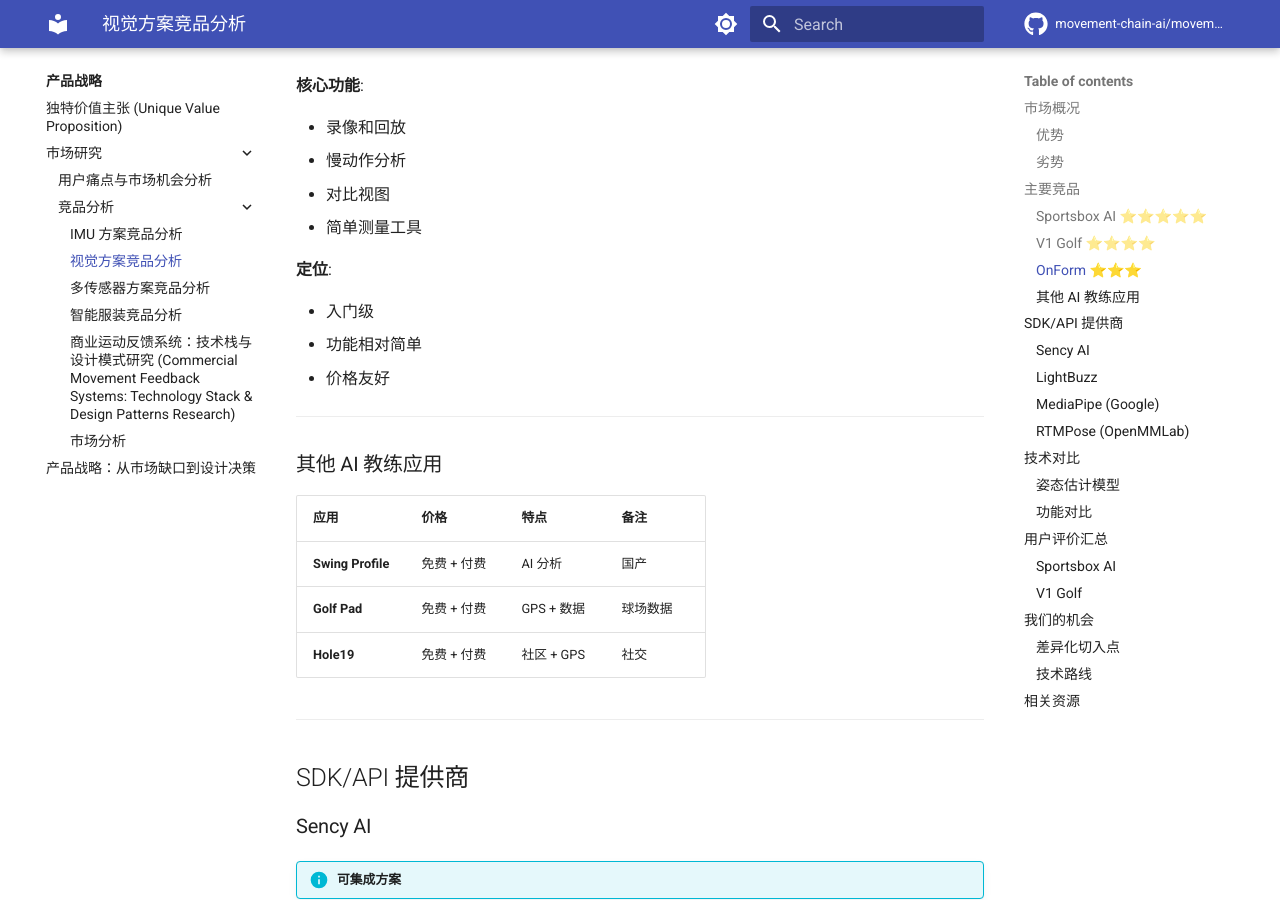
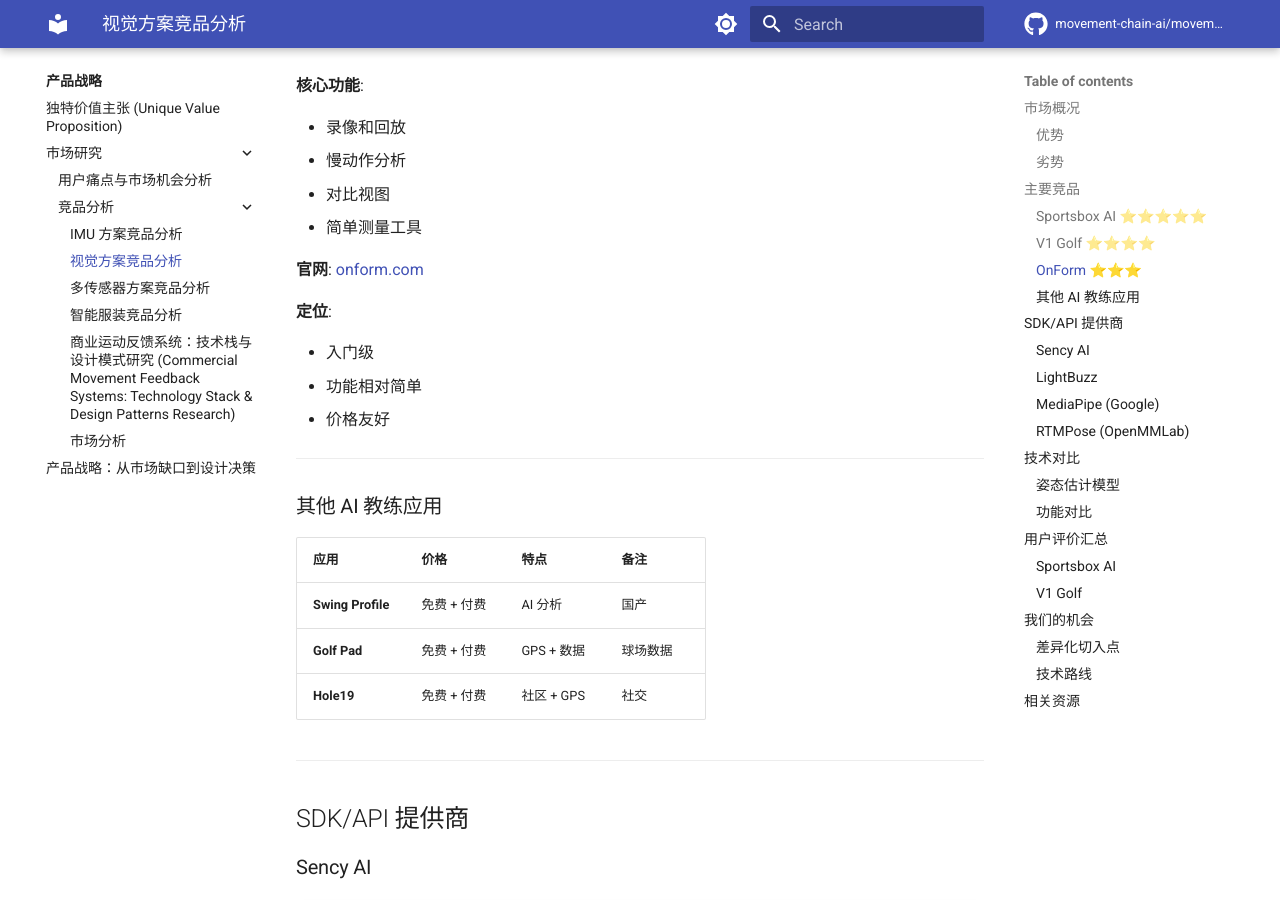
Before and after one commit to movement-chain-ai/movement-chain-docs, an MkDocs documentation site: the page built from docs/zh/product/market-landscape/competitors/vision-based.md, in a window 1280 px wide and 900 px high, scrolled down 3106 px. Built offline with MkDocs 1.6.1 and Material for MkDocs 9.7.7, drawn with Linux system fonts in a browser that asks for light colours; comment, search, counter and statistics services are not loaded; the version menu is left out.

Commit message:
fix(docs): add OnForm official website link

```diff
--- a/docs/zh/product/market-landscape/competitors/vision-based.md
+++ b/docs/zh/product/market-landscape/competitors/vision-based.md
@@ -114,6 +114,8 @@
 - 慢动作分析
 - 对比视图
 - 简单测量工具
+
+**官网**: [onform.com](https://onform.com/)
 
 **定位**:
 
```
